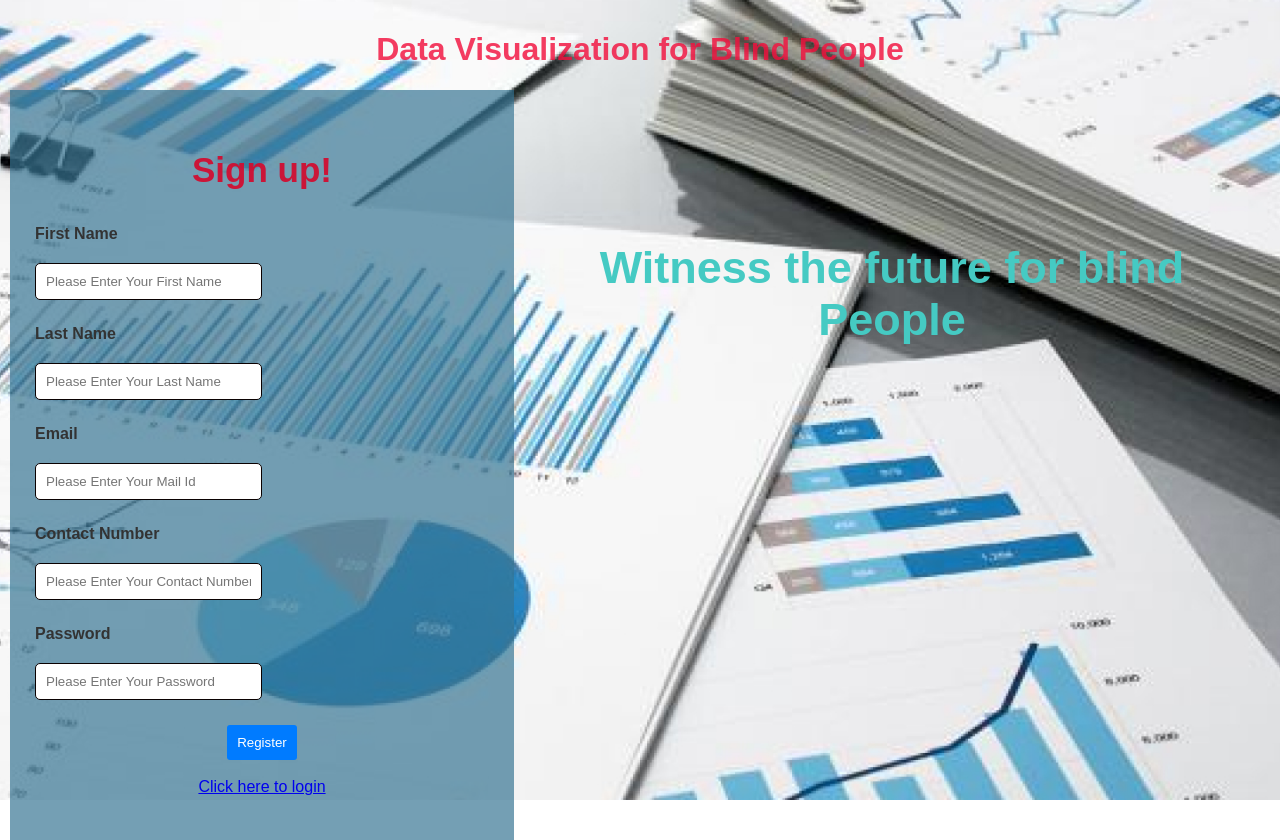
After one commit to santosh1664/Data_Visualization_Latest_Team-6, a PHP site: page /signup.html in a window 1280 px wide. The commit adds this page. Run offline with PHP 8.4, Linux system fonts and the light colour scheme.

Commit message:
Add files via upload

```diff
--- a/Home.html
+++ b/Home.html
@@ -3,7 +3,7 @@
 <head>
     <meta charset="UTF-8">
     <meta name="viewport" content="width=device-width, initial-scale=1.0">
-    <title>Feedback Form</title>
+    <title>Home</title>
     <link rel="stylesheet" type="text/css" href="styles.css">
 </head>
 <body style="background-image: url('BGimage.jpg'); background-size: cover; background-repeat: no-repeat;">
@@ -15,9 +15,13 @@
             <li><a href="Feedback.html">Feedback</a></li>
             <li><a href="#">Learn More</a></li>
             <li><a href="userlogin.html">Logout</a></li>
+
+              </button>
         </ul>
     </div>
         <h1>Data Visualization for Visually impaired People</h1>
+        <div><label for="myfile">Select a file:</label>
+            <input type="file" id="myfile" name="myfile"></div>
     <!-- <form action="URL to form script" method="POST">
 
         Enter Name: <br>
--- /dev/null
+++ b/signup.html
@@ -0,0 +1,152 @@
+<!DOCTYPE html>
+<html>
+    <title>Team-6</title>
+<head>
+<style>
+* {
+  box-sizing: border-box;
+}
+        .column {
+        float: left;
+            padding: 25px;
+            height: 750px;
+        }
+
+        .left {
+            width: 40%;
+        }
+
+        .right {
+            width: 60%;
+        }
+        .row:after {
+            content: "";
+            display: table;
+            clear: both;
+        }
+
+ body {
+            font-family: Arial, sans-serif;
+            margin: 0;
+            padding: 0;
+        }
+
+
+        .registration-container {
+            background-image: url('bg.jpg');
+            background-size: cover;
+            background-position: center;
+            padding: 10px;
+            text-align: center;
+            height: 100vh;
+        }
+        h3 {
+            color: #d00d31f1;
+            font-size: 35px;
+            text-align: center;
+        }
+
+        h2 {
+            color: #45cac3;
+            font-size: 45px;
+        }
+
+        h1 {
+            color: #f2103dd0;
+        }
+
+        .input-group {
+            margin: 15px 0;
+            text-align: left;
+        }
+
+        label {
+            display: block;
+            font-weight: bold;
+            margin-bottom: 15px;
+            color: #333;
+        }
+
+        input {
+            width: 50%;
+            padding: 10px;
+            margin-top: 5px;
+            margin-bottom: 10px;
+            border: 1px solid #0a0101;
+            border-radius: 5px;
+        }
+
+        button {
+            background-color: #007BFF;
+            color: #fff;
+            padding: 10px 10px;
+            border: none;
+            border-radius: 3px;
+            cursor: pointer;
+            text-align: left;
+        }
+
+        button:hover {
+            background-color: #0056b3;
+
+        }
+
+        .footer {
+        position: fixed;
+        left: 0;
+        bottom: 99;
+        width: 100%;
+        color: rgb(191, 15, 15);
+        text-align: center;
+}
+</style>
+</head>
+<body>
+<div class="registration-container">
+<h1>Data Visualization for Blind People</h1>
+
+<div class="row">
+  <div class="column left" style="background-color:#367593b0;">
+   <div class="input-group">
+            <h3>Sign up!</h3>
+        </div>
+<form>
+            <div class="input-group">
+                <label for="username">First Name</label>
+                <input type="text" placeholder="Please Enter Your First Name" id="username" name="fname" required>
+            </div>
+            <div class="input-group">
+                <label for="username">Last Name</label>
+                <input type="text" placeholder="Please Enter Your Last Name" id="username" name="lname" required>
+            </div>
+            <div class="input-group">
+                <label for="email">Email</label>
+                <input type="email" placeholder="Please Enter Your Mail Id" id="email" name="email" required>
+            </div>
+            <div class="input-group">
+                <label for="username">Contact Number</label>
+                <input type="tel" id="phone" name="phone" placeholder="Please Enter Your Contact Number" maxlength="10" required>
+            </div>
+            <div class="input-group">
+                <label for="password">Password</label>
+                <input type="password" id="password" placeholder="Please Enter Your Password" name="password" required>
+            </div>
+            <button type="submit" text-align="left" >Register</button>
+            <div><br><a href="Index.html">Click here to login</a></div>
+
+        </form>
+  </div>
+  <div class="column right">
+    <br>
+    <br>
+    <br>
+    <br>
+    <br>
+    <h2>Witness the future for blind People</h2>
+  </div>
+</div>
+<div class="footer"><br>
+    <a href="Contact.html">Contact us</a>
+  </div>
+</body>
+</html>
```
Also changed, not shown: Feedback.html (+13 -5 lines), Index.html (added, +174 -0 lines), styles.css (+4 -4 lines).
